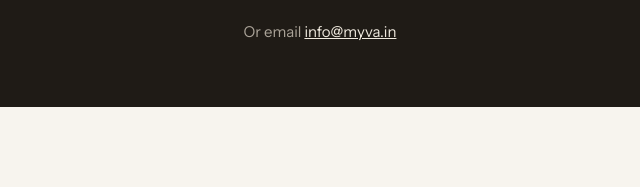
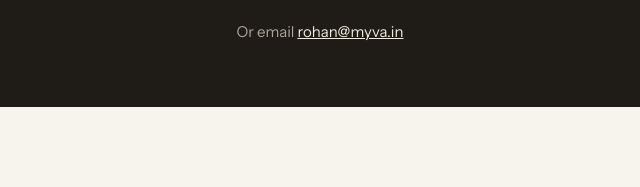
Before and after one commit to MYVA1/myva-studio, a plain HTML site: page index.html in a window 1280 px wide. Shown: the part 4128-4315 px from the top of the page, 320-960 px from the left. Drawn offline with Linux system fonts and the light colour scheme.

Commit message:
Update index.html

```diff
--- a/index.html
+++ b/index.html
@@ -238,7 +238,7 @@ footer{border-top:1px solid var(--hair);padding:24px 0;font-size:14px;line-heigh
       <h2>Tell us what you want to build</h2>
       <p>Book a free 15-minute call. No obligation and no sales pressure.</p>
       <div class="actions"><a class="btn btn-light" href="https://myva.in/contact-us/">Book a free call</a></div>
-      <p class="meta">Or email <a href="mailto:info@myva.in">info@myva.in</a></p>
+      <p class="meta">Or email <a href="mailto:rohan@myva.in">rohan@myva.in</a></p>
     </div>
   </div>
 </section>
```
